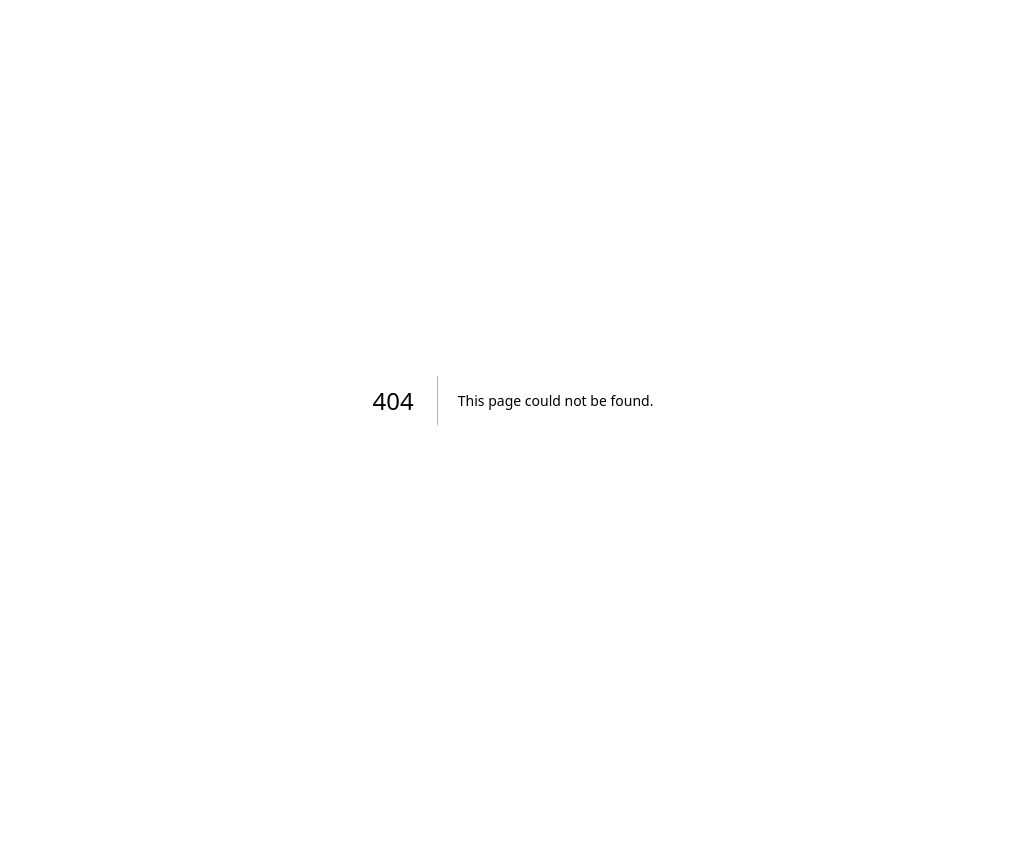
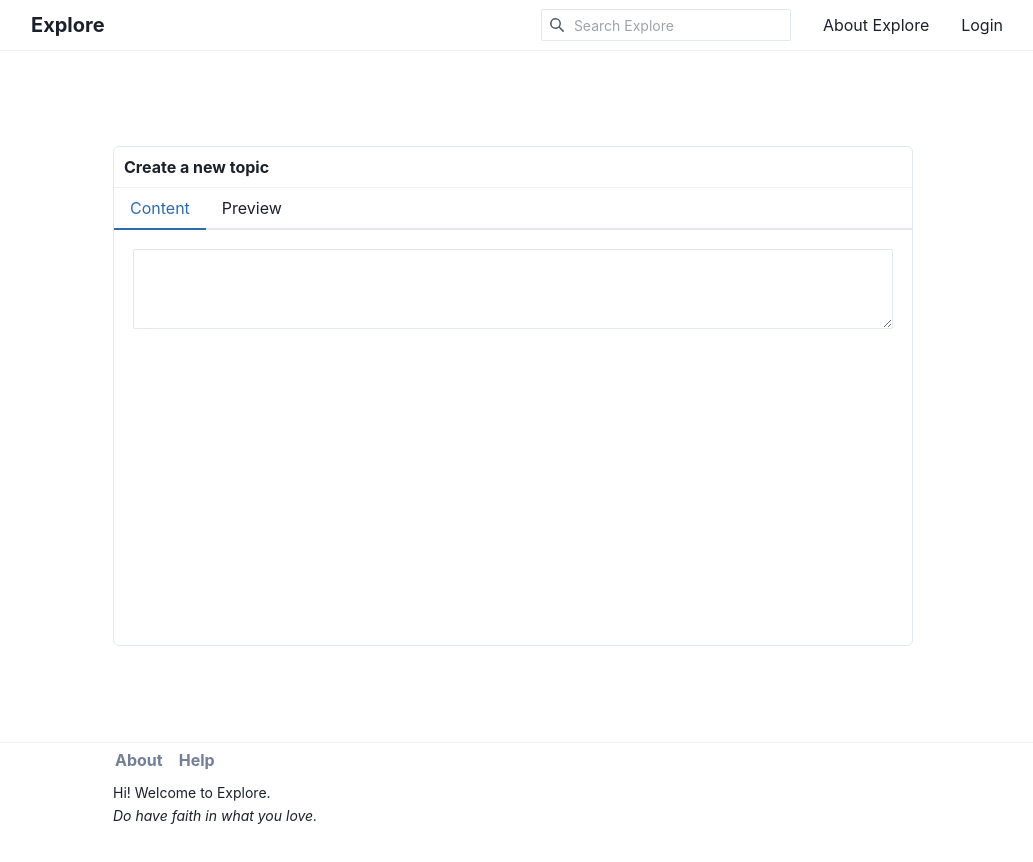
Before and after one commit to xdsdmg/explore, a Next.js app in the folder explore-fe/: page /topic/create in a window 1280 px wide. Before the commit this address had no page. Shown: the whole page, without its empty margins (127-1160 px from the left). Before the commit the page ends 800 px from the top, so only its background shows below. Built offline with nearby package versions, Linux system fonts and the light colour scheme; no server answers.

Commit message:
feat: develop create topic page

```diff
--- a/explore-fe/package.json
+++ b/explore-fe/package.json
@@ -17,10 +17,12 @@
     "framer-motion": "^11.1.9",
     "lodash": "^4.17.21",
     "next": "14.2.3",
+    "prism-react-renderer": "^2.3.1",
     "react": "^18",
     "react-dom": "^18",
     "react-hook-form": "^7.51.4",
-    "react-icons": "^5.2.1"
+    "react-icons": "^5.2.1",
+    "react-simple-code-editor": "^0.13.1"
   },
   "devDependencies": {
     "@types/node": "^20",
--- a/explore-fe/src/app/components/navigation.tsx
+++ b/explore-fe/src/app/components/navigation.tsx
@@ -30,7 +30,7 @@ export default function Navigation() {
   const [userInfo, setUserInfo] = useState<null | UserInfoIF>(null);
 
   return (
-    <Box w='100%'>
+    <Box w='100%' h='50px'>
       <Flex alignItems='center' gap='8' padding={'5px 150px'} bg='white'>
         <Box p='2'>
           <Heading size='md'><Link href='/'>Explore</Link></Heading>
--- a/explore-fe/src/app/layout.tsx
+++ b/explore-fe/src/app/layout.tsx
@@ -1,14 +1,19 @@
+"use client"
+
 import type { Metadata } from "next";
 import { Inter } from "next/font/google";
 import "./globals.css";
 import { Providers } from './providers'
+import { Grid } from "@chakra-ui/react";
+import Navigation from "./components/navigation";
+import Footer from "./components/footer";
 
 const inter = Inter({ subsets: ["latin"] });
 
-export const metadata: Metadata = {
-  title: "Explore",
-  description: "Welcome to Explore",
-};
+// export const metadata: Metadata = {
+//   title: "Explore",
+//   description: "Welcome to Explore",
+// };
 
 export default function RootLayout({
   children,
@@ -18,7 +23,13 @@ export default function RootLayout({
   return (
     <html lang='en'>
       <body>
-        <Providers>{children}</Providers>
+        <Providers>
+          <Grid minHeight='100%' templateRows={'50px auto 120px'}>
+            <Navigation />
+            {children}
+            <Footer />
+          </Grid >
+        </Providers>
       </body>
     </html>
   )
--- a/explore-fe/src/app/page.tsx
+++ b/explore-fe/src/app/page.tsx
@@ -6,8 +6,6 @@ import {
 import { useEffect, useState } from "react";
 import { ArrayResponseBodyIF } from "./model/base"
 import Pagination from "./components/pagination";
-import Navigation from "./components/navigation";
-import Footer from "./components/footer";
 
 interface TopicIF {
   title: string,
@@ -43,8 +41,7 @@ export default function Home() {
 
   return (
     <Grid minHeight='100%' templateRows={'60px auto 120px'}>
-      <Navigation />
-      <Flex justifyContent='center'>
+      <Flex justifyContent='center' padding="10px 0">
         <VStack>
           {
             body.data.map((topic, index) =>
@@ -59,7 +56,6 @@ export default function Home() {
           <Pagination total={body.total} callback={fetchTopic} />
         </VStack>
       </Flex>
-      <Footer />
     </Grid >
   );
 }
--- /dev/null
+++ b/explore-fe/src/app/topic/create/page.tsx
@@ -0,0 +1,57 @@
+/// Code editor with highlight: https://github.com/react-simple-code-editor/react-simple-code-editor
+
+"use client"
+
+import {
+  Box, Card, Divider, Text, Textarea,
+  Tabs, TabList, Tab, TabPanels, TabPanel,
+  Code,
+}
+  from '@chakra-ui/react';
+
+import { defineStyle, defineStyleConfig } from '@chakra-ui/react'
+
+const brandPrimary = defineStyle({
+  border: 'none',
+})
+
+export const codeTheme = defineStyleConfig({
+  variants: { brandPrimary },
+})
+
+const codeBlock = `
+const GroceryItem: React.FC<GroceryItemProps> = ({ item }) => {
+  return (
+    <div>
+      <h2>{item.name}</h2>
+      <p>Price: {item.price}</p>
+      <p>Quantity: {item.quantity}</p>
+    </div>
+  );
+}
+`
+
+export default function Create() {
+  return (
+    <Box className="flex flex-col items-center justify-between p-24" >
+      <Card w='800px' minH='500px' variant='outline'>
+        <Box h='40px' lineHeight='40px' paddingLeft='10px'><Text as='b'>Create a new topic</Text></Box>
+        <Divider />
+        <Tabs>
+          <TabList>
+            <Tab>Content</Tab>
+            <Tab>Preview</Tab>
+          </TabList>
+          <TabPanels>
+            <TabPanel>
+              <Code w='100%' variant='brandPrimary'>
+                <Textarea size='sm' ></Textarea>
+              </Code>
+            </TabPanel>
+            <TabPanel>World</TabPanel>
+          </TabPanels>
+        </Tabs>
+      </Card>
+    </Box >
+  );
+}
--- a/explore-fe/src/app/user/login/page.tsx
+++ b/explore-fe/src/app/user/login/page.tsx
@@ -92,7 +92,7 @@ export default function Login() {
   }
 
   return (
-    <Box className="flex min-h-screen flex-col items-center justify-between p-24" bgGradient='linear(to-r, green.200, pink.500)'>
+    <Box className="flex flex-col items-center justify-between p-24">
       <Card w='420px' variant='elevated' bg='gray.50'>
         <CardHeader>
           <HStack>
--- a/explore-fe/src/app/user/register/page.tsx
+++ b/explore-fe/src/app/user/register/page.tsx
@@ -85,7 +85,7 @@ export default function Register() {
       setTip({ status: 'error', msg: 'Request failed' });
       onOpen();
     } else {
-      const body: SingleResponseBodyIF = await resp.json();
+      const body: SingleResponseBodyIF<any> = await resp.json();
       if (body.code !== 0) {
         setTip({ status: 'error', msg: body.msg });
         onOpen();
@@ -98,7 +98,7 @@ export default function Register() {
   }
 
   return (
-    <Box className="flex min-h-screen flex-col items-center justify-between p-24" bgGradient='linear(to-r, green.200, pink.500)'>
+    <Box className="flex flex-col items-center justify-between p-24" bgGradient='linear(to-r, green.200, pink.500)'>
       <Card w='420px' variant='elevated' bg='gray.50'>
         <CardHeader>
           <HStack>
```
Also changed, not shown: 1 other file (tests, documents, lock files or other folders).
